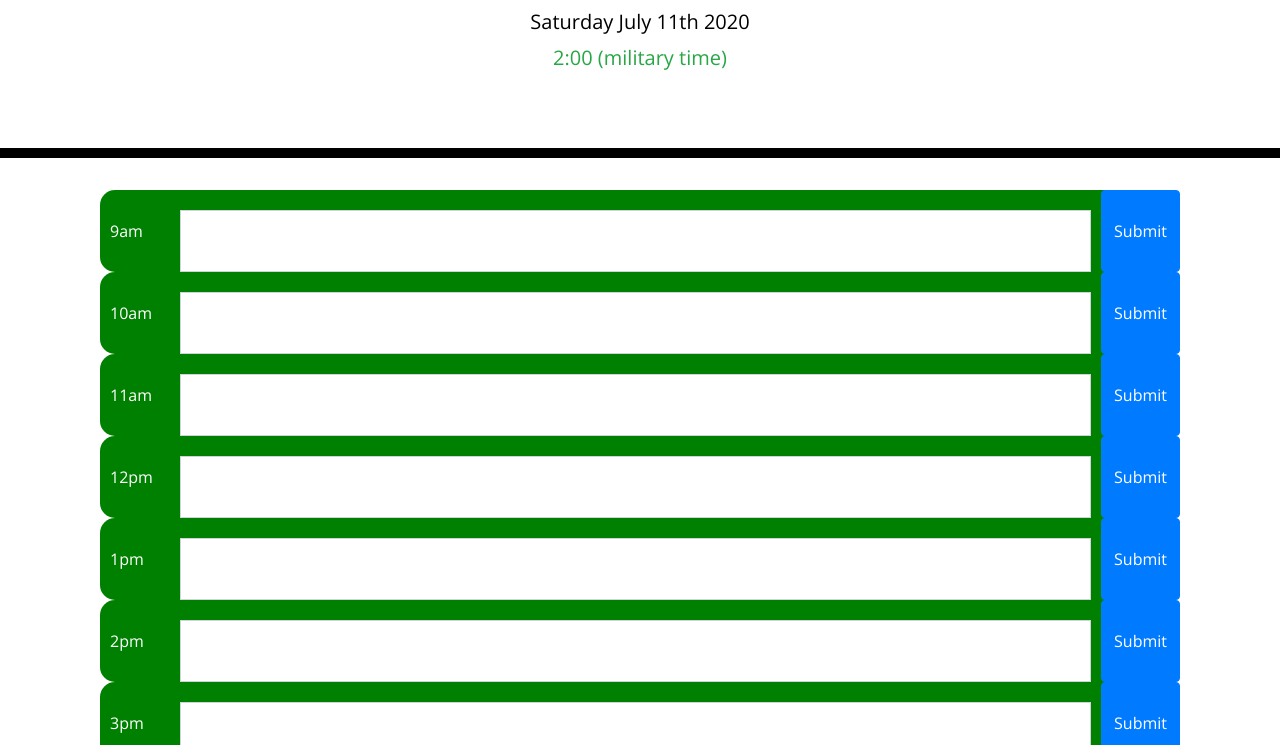
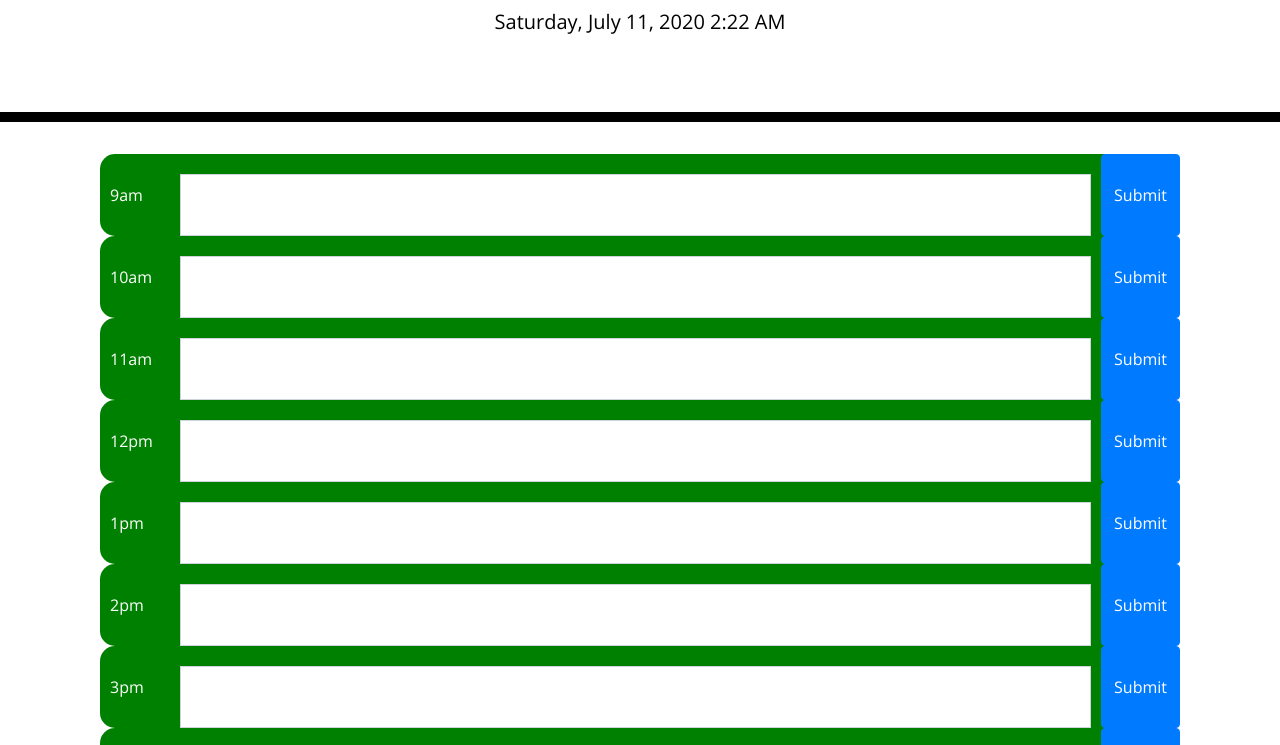
Before and after one commit to JessicaPerez1/Your-Day-Planner, a plain HTML site: page index.html in a window 1280 px wide. Shown: the part 182-927 px from the top of the page. Drawn offline with nearby package versions, Linux system fonts and the light colour scheme.

Commit message:
Updated date and time format

```diff
--- a/planner.js
+++ b/planner.js
@@ -24,14 +24,11 @@ var plannerEl = $("#planner");
 //   console.log([i]);
 // }
 
-//GET THE CURRENT DATE and display it
-var date = moment();
-currentDateEl.text(date.format("dddd MMMM Do YYYY"));
-var now = moment().format("H");
-console.log(now);
-currentTimeEl.text(now + ":00 (military time)");
+//GET THE CURRENT DATE and TIME --> display it
+currentDateEl.text(moment().format("LLLL"));
+//create a hour variable to use later
 
-//GET THE CURRENT TIME and display it
+//GET THE CURRENT TIME
 function myHour() {
   var d = new Date();
   var n = d.getHours();
--- a/style.css
+++ b/style.css
@@ -24,11 +24,9 @@ textarea {
   border-radius: 0;
   border-bottom: 10px solid black;
 }
-
 .form-control {
   white-space: pre-wrap;
 }
-
 .time-block {
   text-align: center;
   border-radius: 15px;
```
